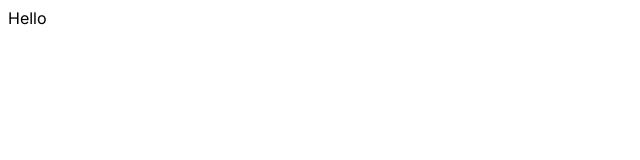
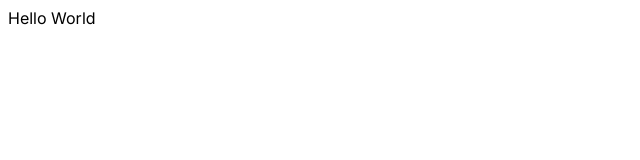
Before and after one commit to chiendevj/blog-app, a Next.js app: page / in a window 1280 px wide. Shown: the top 160 px of the page, without its empty margins (0-640 px from the left). Built offline with nearby package versions, Linux system fonts and the light colour scheme.

Commit message:
add node-module

```diff
--- a/package.json
+++ b/package.json
@@ -11,7 +11,7 @@
   "dependencies": {
     "eslint": "8.48.0",
     "eslint-config-next": "13.4.19",
-    "next": "13.4.19",
+    "next": "^13.4.19",
     "react": "18.2.0",
     "react-dom": "18.2.0"
   }
--- a/src/app/page.jsx
+++ b/src/app/page.jsx
@@ -1,5 +1,5 @@
 import styles from "./homepage.module.css";
 
 export default function Home() {
-  return <div>Hello</div>;
+  return <div>Hello World</div>;
 }
```
Also changed, not shown: 1 other file (tests, documents, lock files or other folders).
